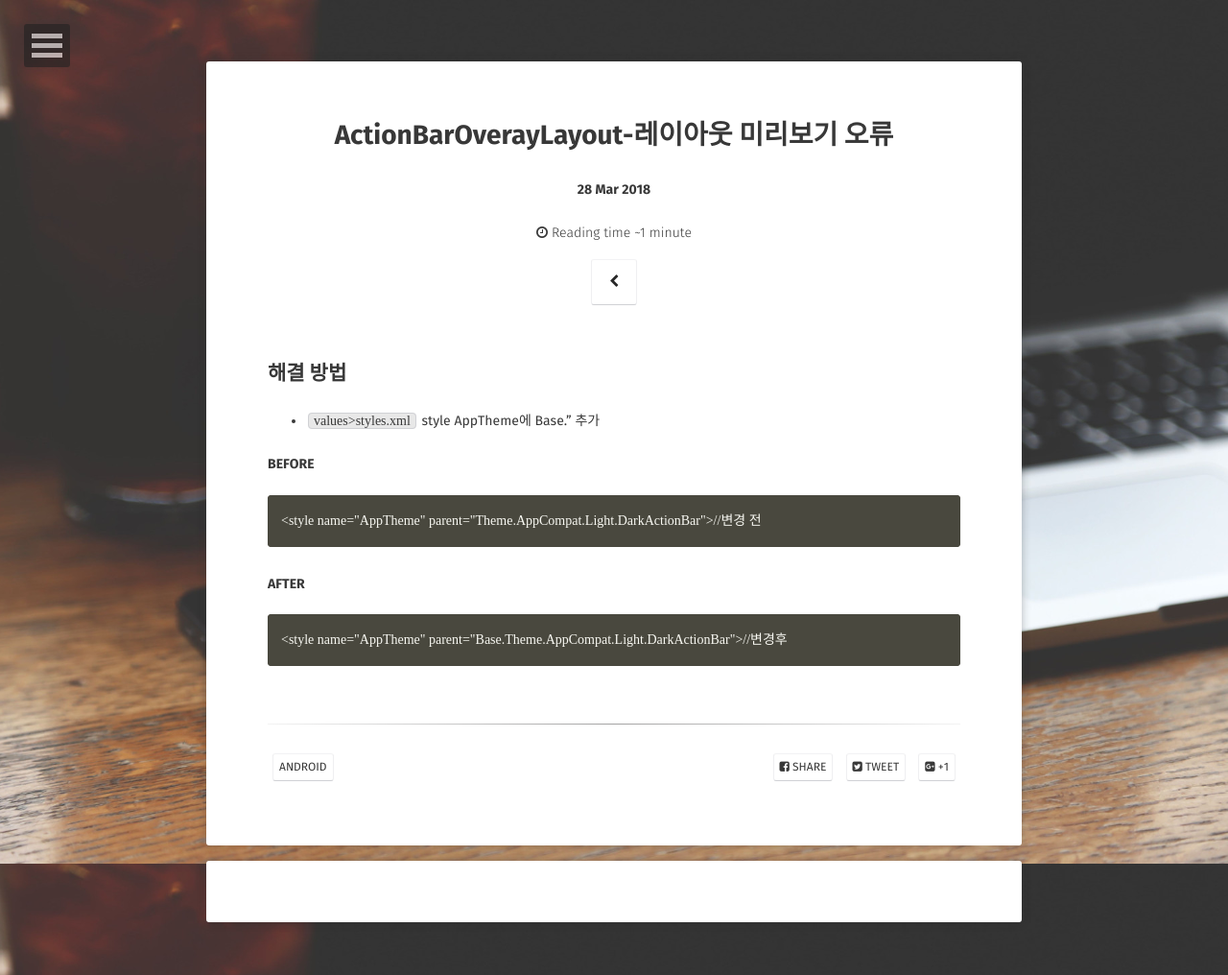
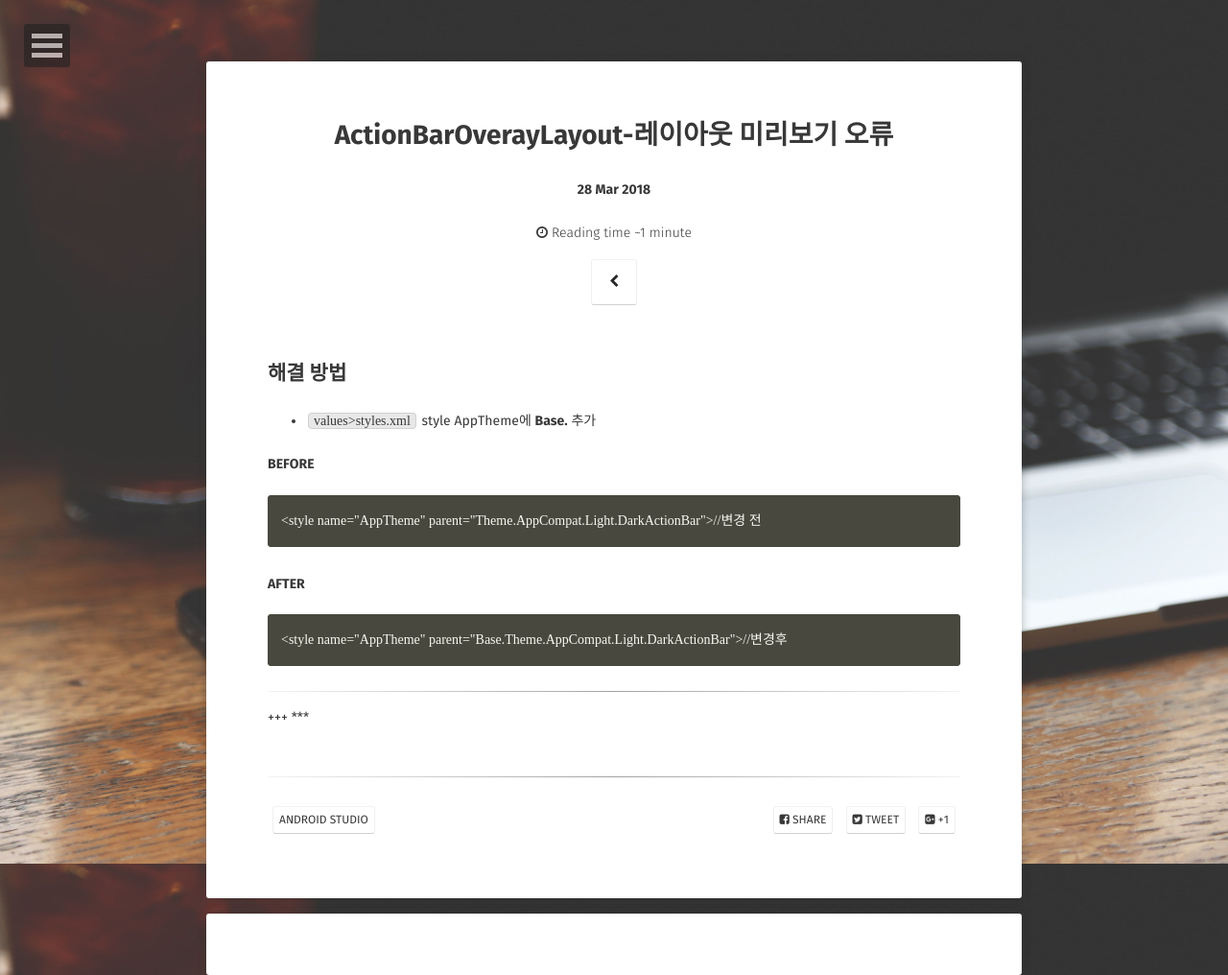
Before and after one commit to yulia0817/yulia0817.github.io, a Jekyll site: the page built from _posts/2018-03-28-actionbaroveraylayout.md, in a window 1280 px wide. Shown: the whole page at 96% size. Built offline with Jekyll 4.4.1, drawn with Linux system fonts in a browser that asks for light colours; some web fonts are replaced; comment, search, counter and statistics services are not loaded.

```diff
--- a/_posts/2018-03-28-actionbaroveraylayout.md
+++ b/_posts/2018-03-28-actionbaroveraylayout.md
@@ -4,12 +4,12 @@ title:  "ActionBarOverayLayout-레이아웃 미리보기 오류"
 date:   2018-03-28
 excerpt: "Android layout preview error"
 tag:
-- Android
+- Android Studio
 comments: true
 ---
 
 ## 해결 방법
-* `values>styles.xml` style AppTheme에 Base." 추가
+* `values>styles.xml` style AppTheme에 **Base.** 추가
 
 #### BEFORE
 
@@ -22,3 +22,7 @@ comments: true
 ~~~
 <style name="AppTheme" parent="Base.Theme.AppCompat.Light.DarkActionBar">//변경후
 ~~~
+
+---
++++
+***
```
Also changed, not shown: about/index.md (+0 -6 lines).
